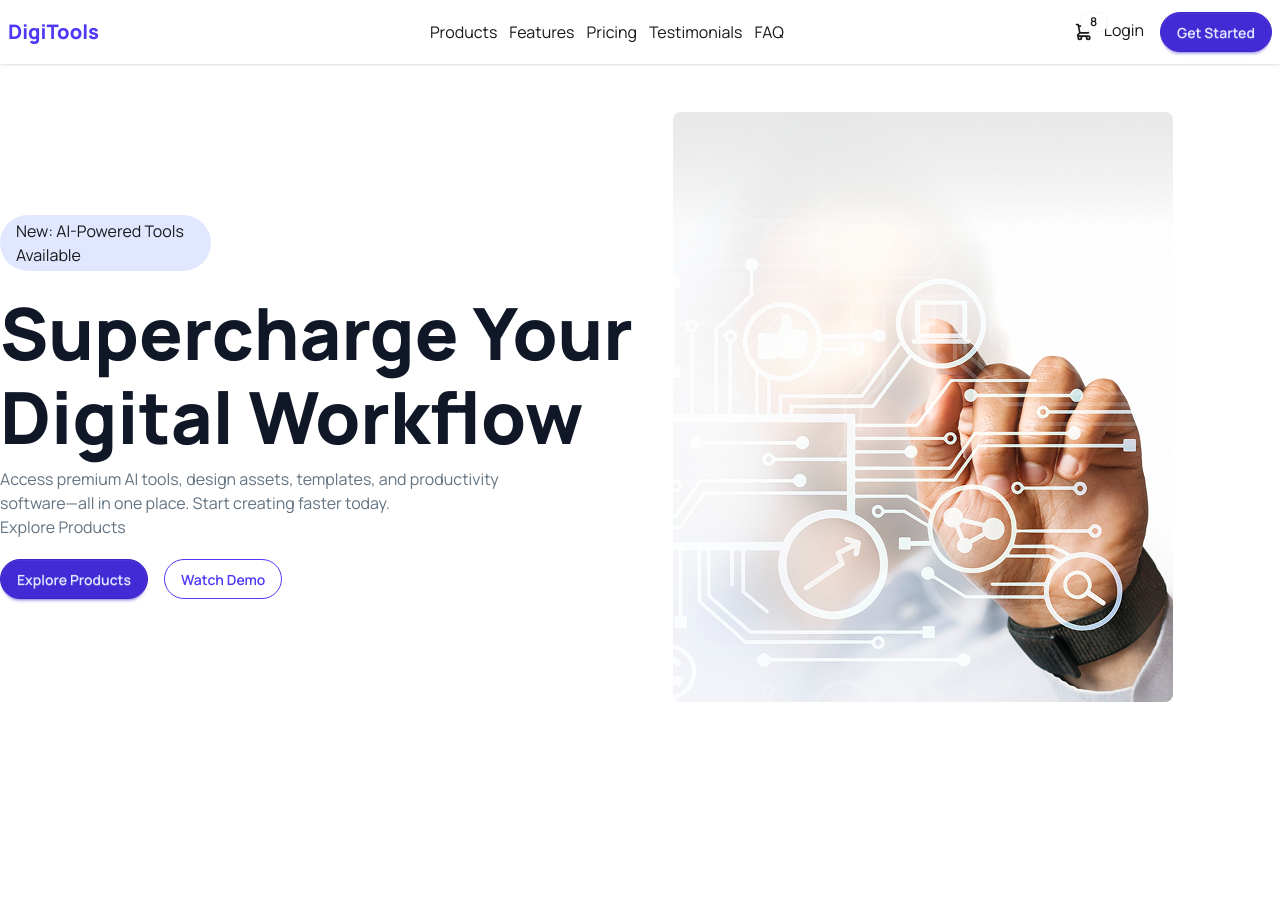
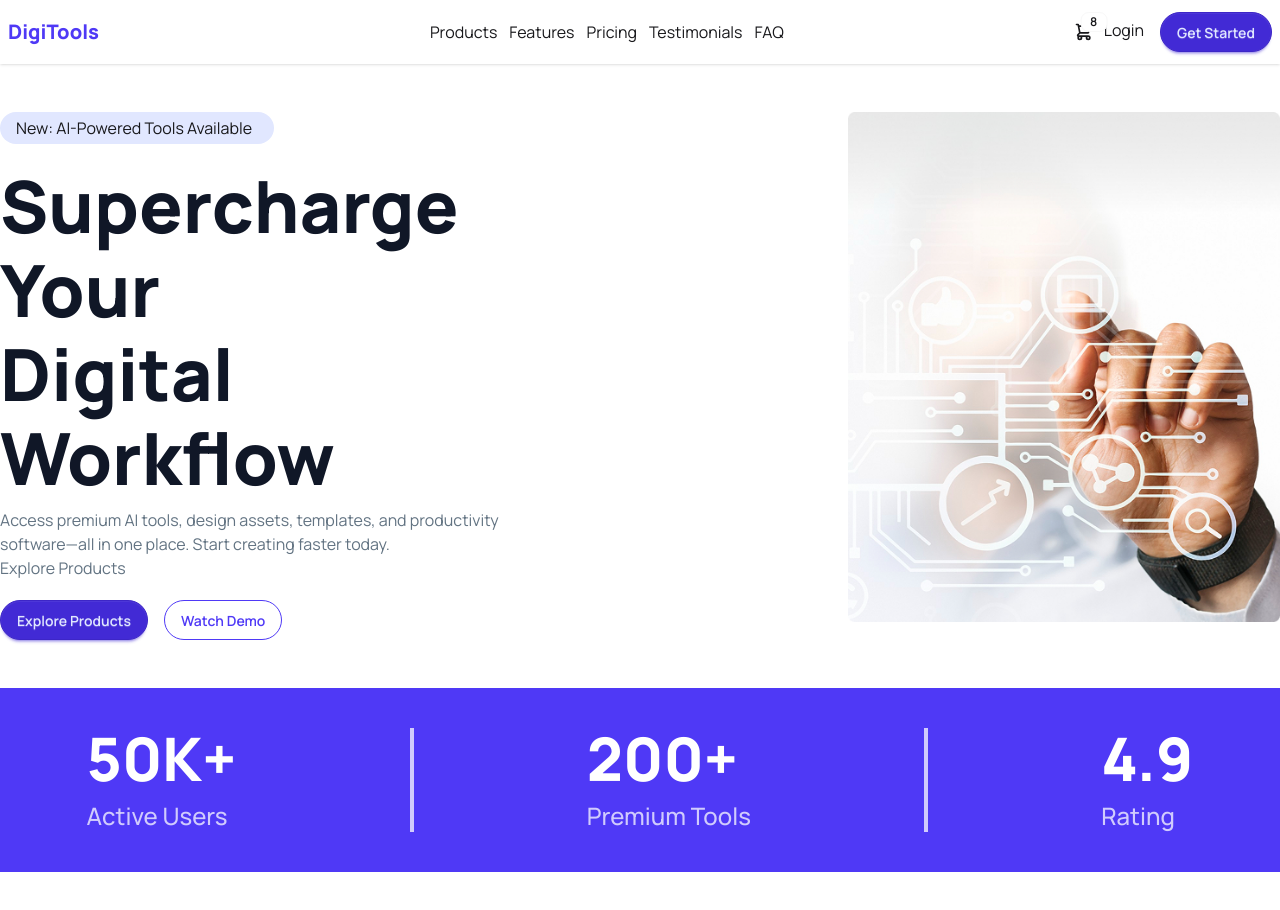
Before and after one commit to boduruddin84/digi-tools, a React (Vite) app: page / in a window 1280 px wide. Shown: the top 910 px of the page. Before the commit the page ends 800 px from the top, so only its background shows below. Built offline with nearby package versions, Linux system fonts and the light colour scheme.

Commit message:
Rating Section Completed

```diff
--- a/src/App.jsx
+++ b/src/App.jsx
@@ -1,5 +1,6 @@
 import './App.css'
 import Banner from './components/banner/Banner'
+import Rating from './components/banner/Rating'
 import NavBar from './components/navBar/NavBar'
 
 function App() {
@@ -9,6 +10,7 @@ function App() {
     <>
       <NavBar />
       <Banner />
+      <Rating />
     </>
   )
 }
--- a/src/components/banner/Banner.jsx
+++ b/src/components/banner/Banner.jsx
@@ -2,9 +2,9 @@ import BannerImg from "../../assets/banner.png";
 
 const Banner = () => {
   return (
-    <div className="container mx-auto my-12 flex gap-10">
-      <div className="flex flex-col justify-center">
-        <p className="bg-[#E1E7FF] rounded-full w-1/3 px-4 py-1">New: AI-Powered Tools Available</p>
+    <div className="container mx-auto my-12 flex gap-50">
+      <div className="flex flex-col justify-center mr-25">
+        <p className="bg-[#E1E7FF] rounded-full w-1/2 px-4 py-1">New: AI-Powered Tools Available</p>
         <h2 className="font-extrabold text-7xl/[84px] mt-5 mb-2 text-[#101727]">
           Supercharge Your <br /> Digital Workflow
         </h2>
--- /dev/null
+++ b/src/components/banner/Rating.jsx
@@ -0,0 +1,28 @@
+const Rating = () => {
+  return (
+    <div className="bg-[#4F39F6] py-10 mb-20">
+      <div className="flex justify-around container mx-auto">
+        <div className="space-y-3">
+          <h2 className="font-extrabold text-6xl text-[#FFFFFF]">50K+</h2>
+          <p className="text-2xl text-[#ffffffbc] font-medium">Active Users</p>
+        </div>
+
+        <div className="border-l-4 text-[#ffffffbc]"></div>
+
+        <div className="space-y-3">
+          <h2 className="font-extrabold text-6xl text-[#FFFFFF]">200+</h2>
+          <p className="text-2xl text-[#ffffffbc] font-medium">Premium Tools</p>
+        </div>
+
+        <div className="border-l-4 text-[#ffffffbc]"></div>
+
+        <div className="space-y-3">
+          <h2 className="font-extrabold text-6xl text-[#FFFFFF]">4.9</h2>
+          <p className="text-2xl text-[#ffffffbc] font-medium">Rating</p>
+        </div>
+      </div>
+    </div>
+  );
+};
+
+export default Rating;
```
